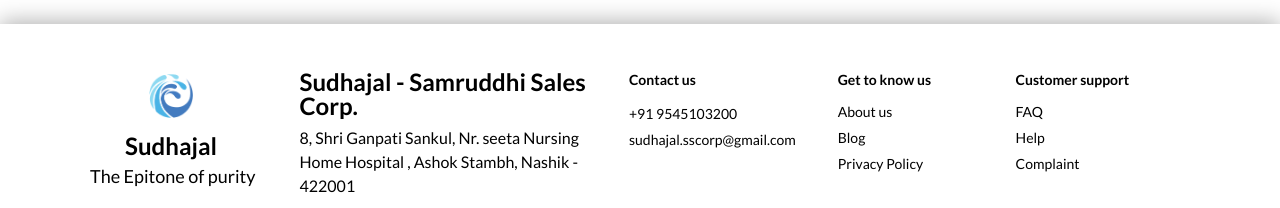
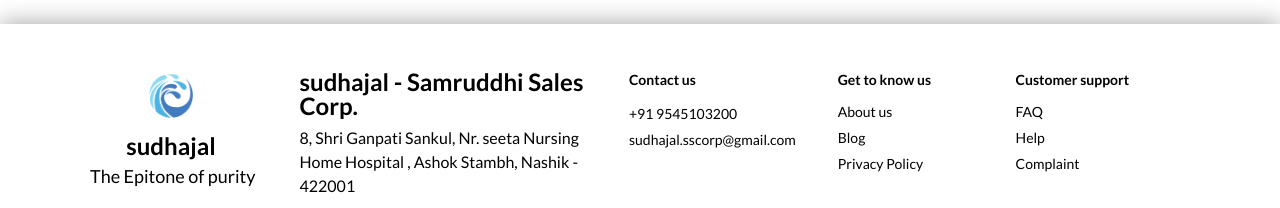
Before and after one commit to Sudhajal/sudhajal-repo, a Next.js app: page / in a window 1280 px wide. Shown: the part 5020-5228 px from the top of the page. Built offline with nearby package versions, Linux system fonts and the light colour scheme.

Commit message:
Name change

```diff
--- a/src/components/Footer/index.tsx
+++ b/src/components/Footer/index.tsx
@@ -6,8 +6,8 @@
   const footerProps = {
     logoSrc:
       "/Group 7610.png",
-    companyName: "Sudhajal ",
-    companyHandle:"Sudhajal - Samruddhi Sales Corp.",
+    companyName: "sudhajal ",
+    companyHandle:"sudhajal - Samruddhi Sales Corp.",
     tagline: "The Epitone of purity",
 
     address:
```
